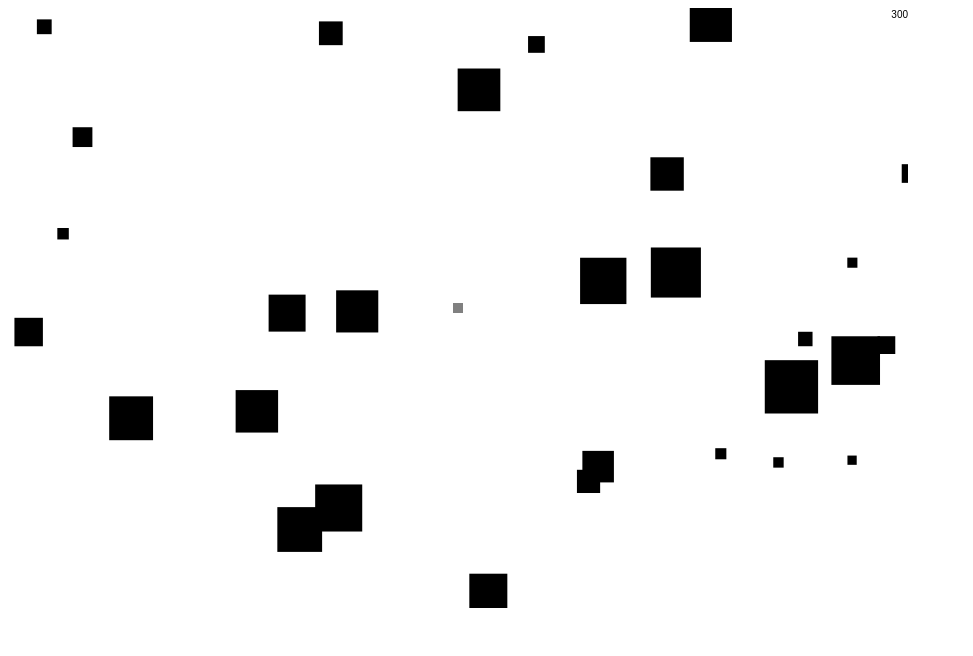
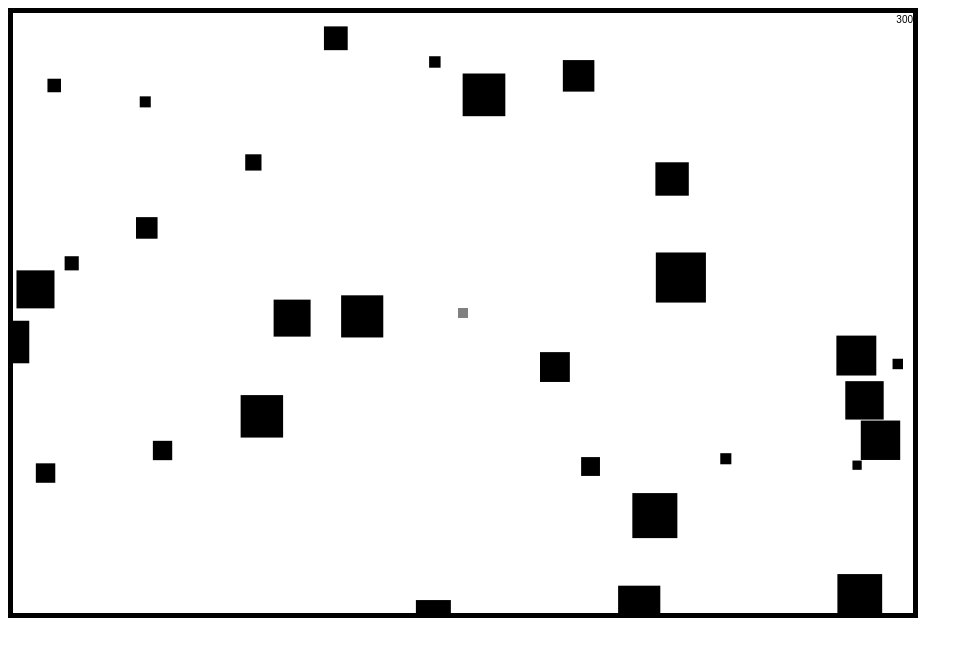
Before and after one commit to vhf/absorb, a plain HTML site: page index.html in a window 1280 px wide. Shown: the whole page, without its empty margins (0-973 px from the left). Drawn offline with Linux system fonts and the light colour scheme.

Commit message:
Add boundaries to game area, remove objects that go out

```diff
--- a/game.js
+++ b/game.js
@@ -8,7 +8,7 @@
     this.player = new Player(this);
     this.running = true;
 
-    this.bodies = createInvaders(this, 24).concat(this.player);
+    this.bodies = createInvaders(this, 40).concat(this.player);
 
     var self = this;
     var tick = function() {
@@ -207,9 +207,21 @@
     );
   };
 
+  var isOutOfBound = function(b) {
+    return (
+        b.center.x + b.size.x / 2 <= 0 ||
+        b.center.y + b.size.y / 2 <= 0 ||
+        b.center.x - b.size.x / 2 >= 900 ||
+        b.center.y - b.size.y / 2 >= 600
+    );
+  };
+
   var reportCollisions = function(bodies) {
     var bodyPairs = [];
     for (var i = 0; i < bodies.length; i++) {
+      if (isOutOfBound(bodies[i])) {
+        bodies[i].remove(bodies[i]);
+      }
       for (var j = i + 1; j < bodies.length; j++) {
         if (isColliding(bodies[i], bodies[j])) {
           if (bodies[i] instanceof Player) {
--- a/index.html
+++ b/index.html
@@ -3,6 +3,6 @@
   <script src="game.js"></script>
 </head>
 <body>
-  <canvas id="canvas" width="900" height="600"></canvas>
+  <canvas id="canvas" width="900" height="600" style="border: 5px solid black;"></canvas>
 </body>
 </html>
```
